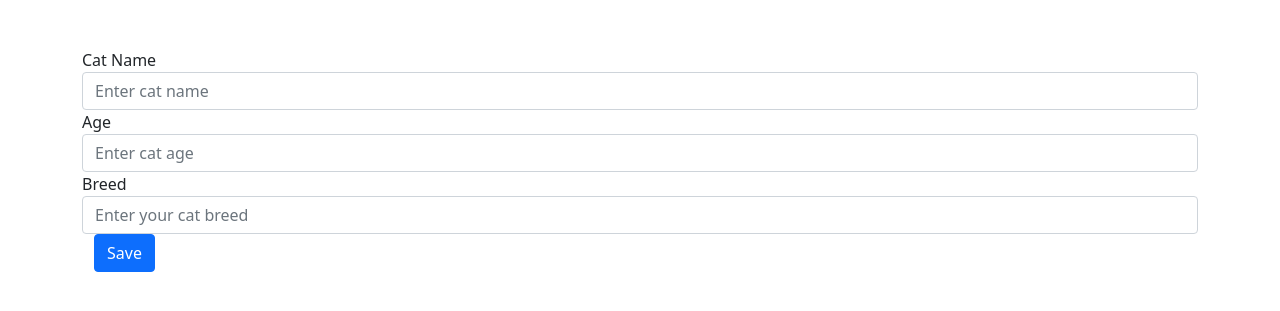
After one commit to afiqaiman98/crud, a PHP site: page /updateform.php in a window 1280 px wide. The commit adds this page. Shown: the top 311 px of the page. Run offline with PHP 8.4, Linux system fonts and the light colour scheme.

Commit message:
done update

```diff
--- a/display.php
+++ b/display.php
@@ -46,7 +46,7 @@
             <td><?php echo $row['breed']; ?></td>
 
             <td>
-              <a href="index.php?edit=<?php echo $row['cat_id']; ?>" class="btn btn-info">Edit</a>
+              <a href="updateform.php?edit=<?php echo $row['cat_id']; ?>" class="btn btn-info">Edit</a>
               <a href="process.php?delete=<?php echo $row['cat_id']; ?>" class="btn btn-danger">Delete</a>
             </td>
           </tr>
--- a/process.php
+++ b/process.php
@@ -16,15 +16,14 @@ $id=0;
 
 
 if (isset($_POST['save'])) {
-    $owner_id = $_POST['id'];
-    $cat_id =$_POST['cat_id'];
+    $owner_id =$_POST['id'];
     $cname = $_POST['cname'];
     $age = $_POST['age'];
     $breed = $_POST['breed'];
 
 
 
-    $sql = "INSERT into table_cat(owner_id,cname,age,breed) values($owner_id,'$cname','$age','$breed')";
+    $sql = "INSERT into table_cat(owner_id,cname,age,breed) values('$owner_id','$cname','$age','$breed')";
 
     if (!mysqli_query($mysqli, $sql)) {
         die();
@@ -76,7 +75,7 @@ if (isset($_GET['edit'])) {
 }
 
 if (isset($_POST['update'])) {
-    $cat_id = $_POST['id'];
+    $cat_id = $_POST['cat_id'];
     $cname = $_POST['cname'];
     $age = $_POST['age'];
     $breed = $_POST['breed'];
--- /dev/null
+++ b/updateform.php
@@ -0,0 +1,31 @@
+<?php include "header.php"; ?>
+<?php require_once 'process.php'; ?>
+
+
+<form action="display.php" method="POST">
+
+<div class = "container my-5">
+<div class="form-group">
+<input type="hidden" name="cat_id" value="<?php echo $cat_id ?>"
+    <label>Cat Name</label>
+    <input type="text" name="cname" class="form-control" value="<?php echo $cname; ?>" placeholder="Enter cat name">
+</div>
+<div class="form-group">
+    <label>Age</label>
+    <input type="text" name="age" class="form-control" value="<?php echo $age; ?>" placeholder="Enter cat age ">
+</div>
+<div class="form-group">
+    <label>Breed</label>
+    <input type="text" name="breed" class="form-control" value="<?php echo $breed; ?>" placeholder="Enter your cat breed">
+</div>
+<div class="form-group container">
+    <?php
+    if ($update == true) :
+    ?>
+      <button type="submit" class="btn btn-info" name="update">Update</button>
+    <?php else : ?>
+      <button type="submit" class="btn btn-primary" name="save">Save</button>
+    <?php endif; ?>
+  </div>
+</div>
+</form>
```
